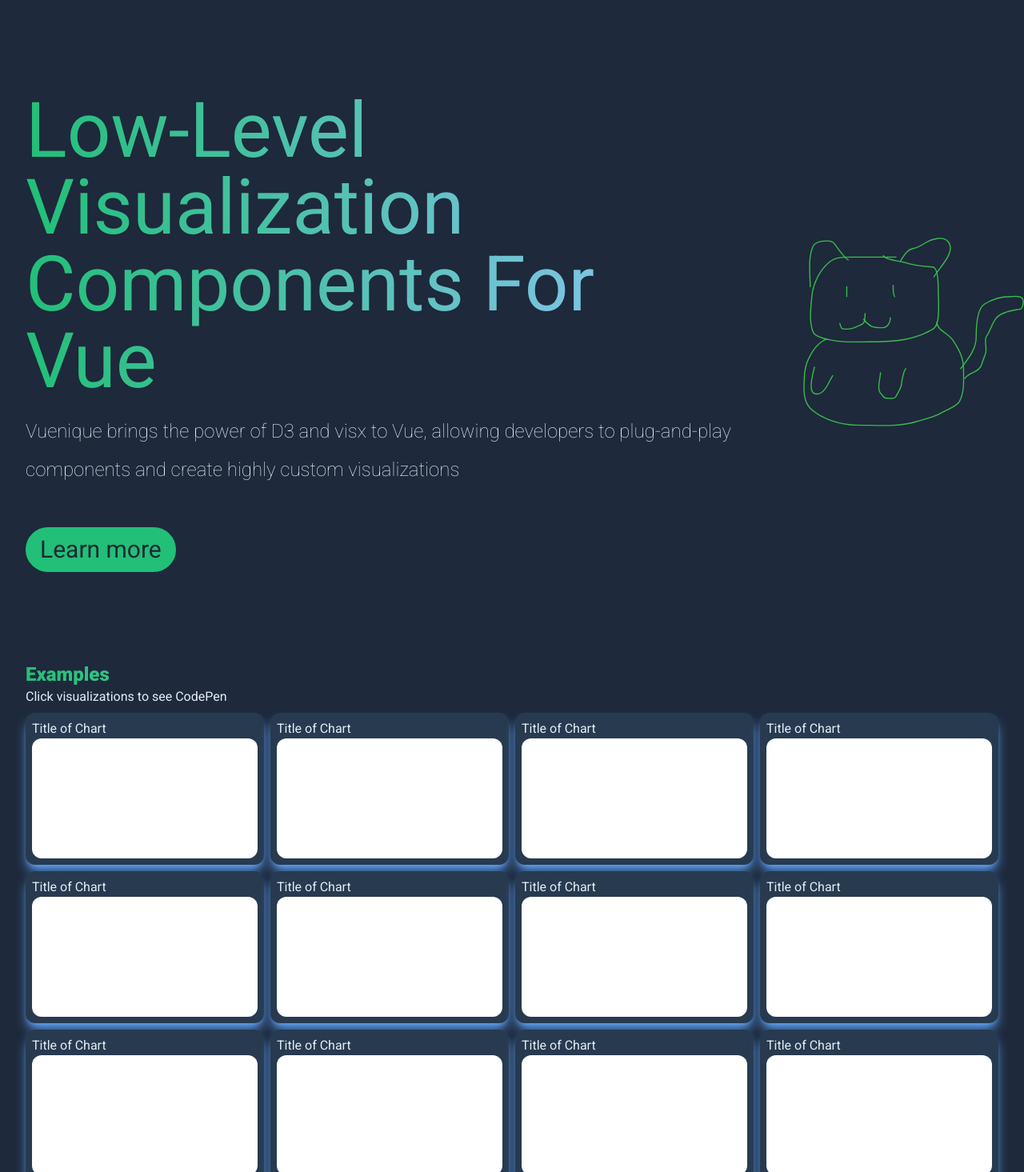
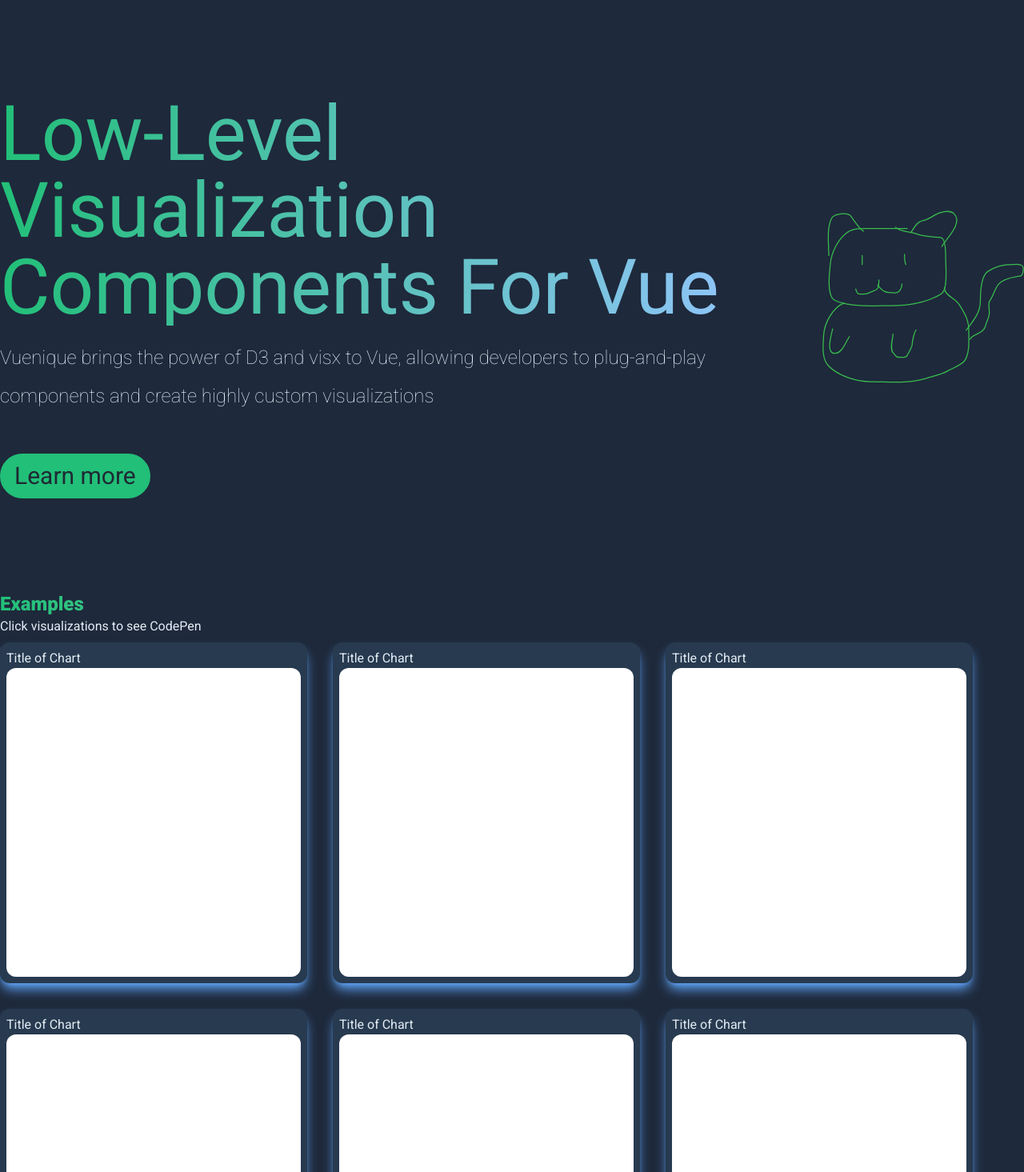
Before and after one commit to vuenique/vuenique-site, a Vue app: page / in a window 1280 px wide. Shown: the part 45-1510 px from the top of the page at 80% size. Built offline with nearby package versions, Linux system fonts and the light colour scheme.

Commit message:
frontend clean up paddings

```diff
--- a/src/components/gallery-section/Card.vue
+++ b/src/components/gallery-section/Card.vue
@@ -3,15 +3,15 @@
 </script>
 
 <template>
-  <div class='bg-charcoalP h-fit w-full lg:max-w-xs lg:max-h-xs px-2 py-2 gap-x-1 gap-y-1 rounded-xl shadow-blue-400 shadow-lg hover:shadow-2xl hover:shadow-blue-300 hover:scale-y-105 hover:scale-x-105 duration-500'>
+  <div class='bg-charcoalP w-[80vw] lg:w-96 h-fit px-2 py-2 gap-x-1 gap-y-1 rounded-xl shadow-blue-400 shadow-lg hover:shadow-2xl hover:shadow-blue-300 hover:scale-y-105 hover:scale-x-105 duration-500'>
     <!--card with slight coloration compared to gallery background; border radius -->
     <!--consider glare and hover tilt effect, or maybe for chart itself-->
     <!--graph/chart layout, padding, maybe border, no border radius -->
     <!-- -->
     <!-- -->
-    <h1 class="text-whiteB">Title of Chart</h1>
-      <svg width="100%" height = "100%">
-      <rect width="100%" height="100%" fill="white" rx="12">
+    <h1 class="text-center sm:text-left text-whiteB">Title of Chart</h1>
+      <svg width="100%" height = "386">
+      <rect width="100%" height="386" fill="white" rx="12">
 
       </rect>
       </svg>
--- a/src/components/gallery-section/CardDisplay.vue
+++ b/src/components/gallery-section/CardDisplay.vue
@@ -4,7 +4,7 @@
 </script>
 
 <template>
-  <div class="grid grid-cols-1 sm:grid-cols-2 md:grid-cols-4 gap-2 px-8 mt-2">
+  <div class="grid [grid-template-columns:_repeat(auto-fill,24rem)] gap-8 justify-items-centers mt-2">
     <Card />
     <Card />
     <Card />
--- a/src/components/gallery-section/Gallery.vue
+++ b/src/components/gallery-section/Gallery.vue
@@ -5,10 +5,10 @@
 
 <template>
   <section class="py-8">
-    <div class="w-full ">
-      <div class="px-8">
+    <div class="container px-8 lg:px-0">
+      <div class="">
         <h1 class="text-2xl font-bold bg-gradient-to-r from-greenP to-whiteB text-transparent bg-clip-text">Examples</h1>
-        <p class="text-whiteB">Click visualizations to see CodePen</p>
+        <p class=" text-whiteB">Click visualizations to see CodePen</p>
       </div>
       <CardDisplay />
     </div>
--- a/src/components/hero-section/Hero.vue
+++ b/src/components/hero-section/Hero.vue
@@ -4,14 +4,14 @@
 
 <template>
   <section class="pt-20">
-    <div class="container py-8 flex flex-col justify-between items-center lg:justify-betweeen lg:flex-row lg:py-20">
-      <div class=" lg:pr-20 flex-col items-center px-8 pt-8 lg:pt-0">
-        <h1 class="text-5xl lg:text-8xl bg-gradient-to-r from-greenP to-blue-300 text-transparent bg-clip-text">Low-Level Visualization Components For Vue</h1>
-        <p class="py-4 text-2xl text-whiteB font-thin leading-loose">Vuenique brings the power of D3 and visx to Vue, allowing developers to plug-and-play components and create highly custom visualizations</p>
+    <div class="container px-8 lg:px-0 py-8 flex flex-col justify-between items-center lg:justify-betweeen lg:flex-row lg:py-20">
+      <div class=" lg:pr-20 flex-col items-center pt-8 lg:pt-0">
+        <h1 class="text-center lg:text-left text-5xl lg:text-8xl bg-gradient-to-r from-greenP to-blue-300 text-transparent bg-clip-text">Low-Level Visualization Components For Vue</h1>
+        <p class="text-center lg:text-left py-4 text-2xl text-whiteB font-thin leading-loose">Vuenique brings the power of D3 and visx to Vue, allowing developers to plug-and-play components and create highly custom visualizations</p>
         <button class="transition-all duration-500 mt-8 border-2 w-full lg:w-fit lg:px-4 py-2 rounded-full text-3xl text-blackT border-greenP bg-greenP hover:bg-green-500 hover:animate-pulse">Learn more</button>
       </div>
-      <div class="round-md order-first lg:order-last px-8 lg:px-0">
-        <img src="../../assets/testLogo.svg" class="w-full h-full lg:w-50 lg:h-50"/>
+      <div class="round-md order-first lg:order-last lg:px-0">
+        <img src="../../assets/testLogo.svg" class="w-20 h-20 md:w-[32rem] md:h-[32rem]"/>
       </div>
     </div>
   </section>
--- a/src/index.css
+++ b/src/index.css
@@ -8,6 +8,7 @@
   --white-t: #f1f4f9;
   --green-primary: #22bf78;
   --green-secondary: #2fda8d;
+  --card-width: calc(calc(100%-20%)/2);
 }
 
 @tailwind base;
--- a/tailwind.config.js
+++ b/tailwind.config.js
@@ -19,6 +19,7 @@
     fontFamily: {
       sans: ["Roboto", "IBM Plex Sans", "sans-serif"],
     },
+
   },
   plugins: [],
 };
```
Also changed, not shown: 1 other file (tests, documents, lock files or other folders).
